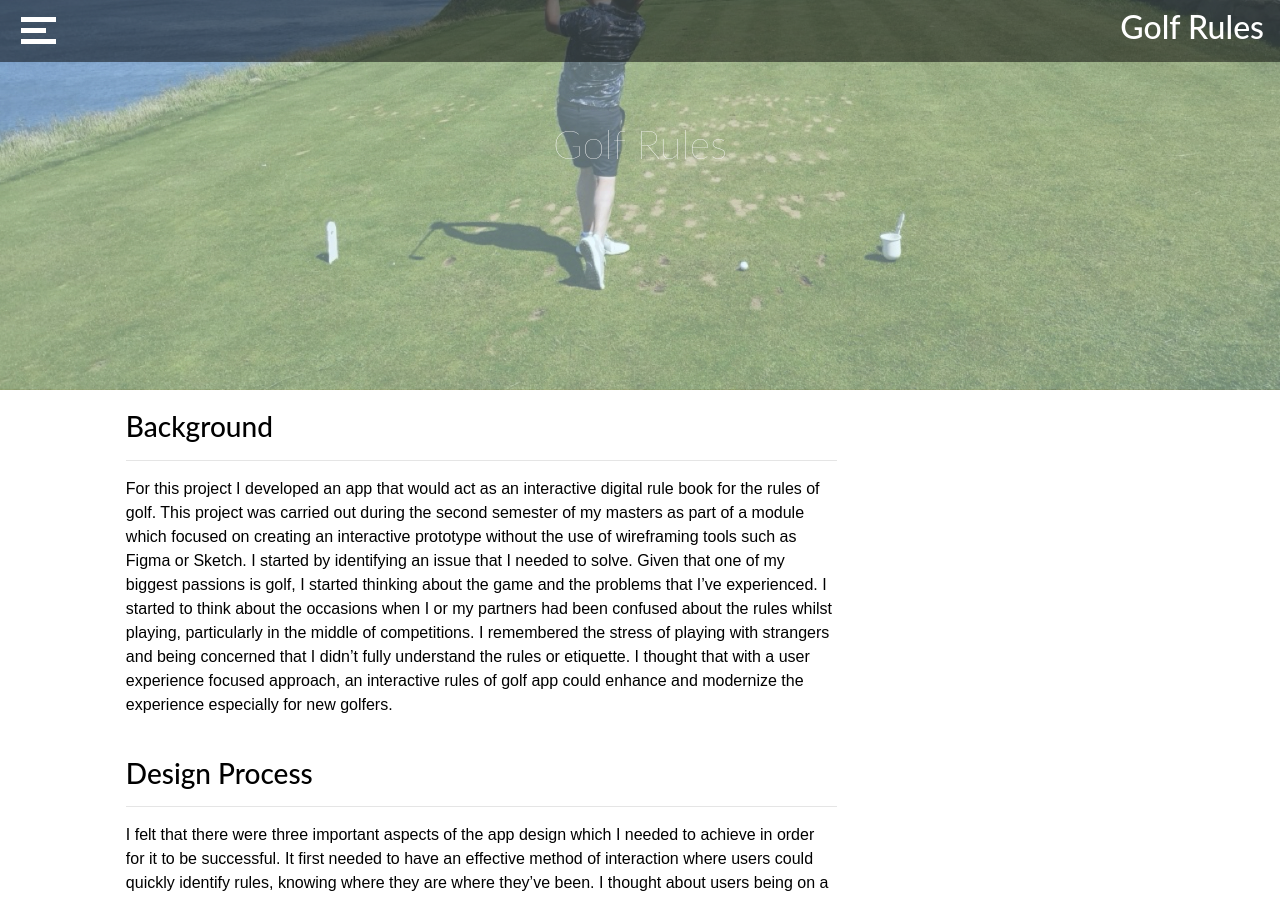
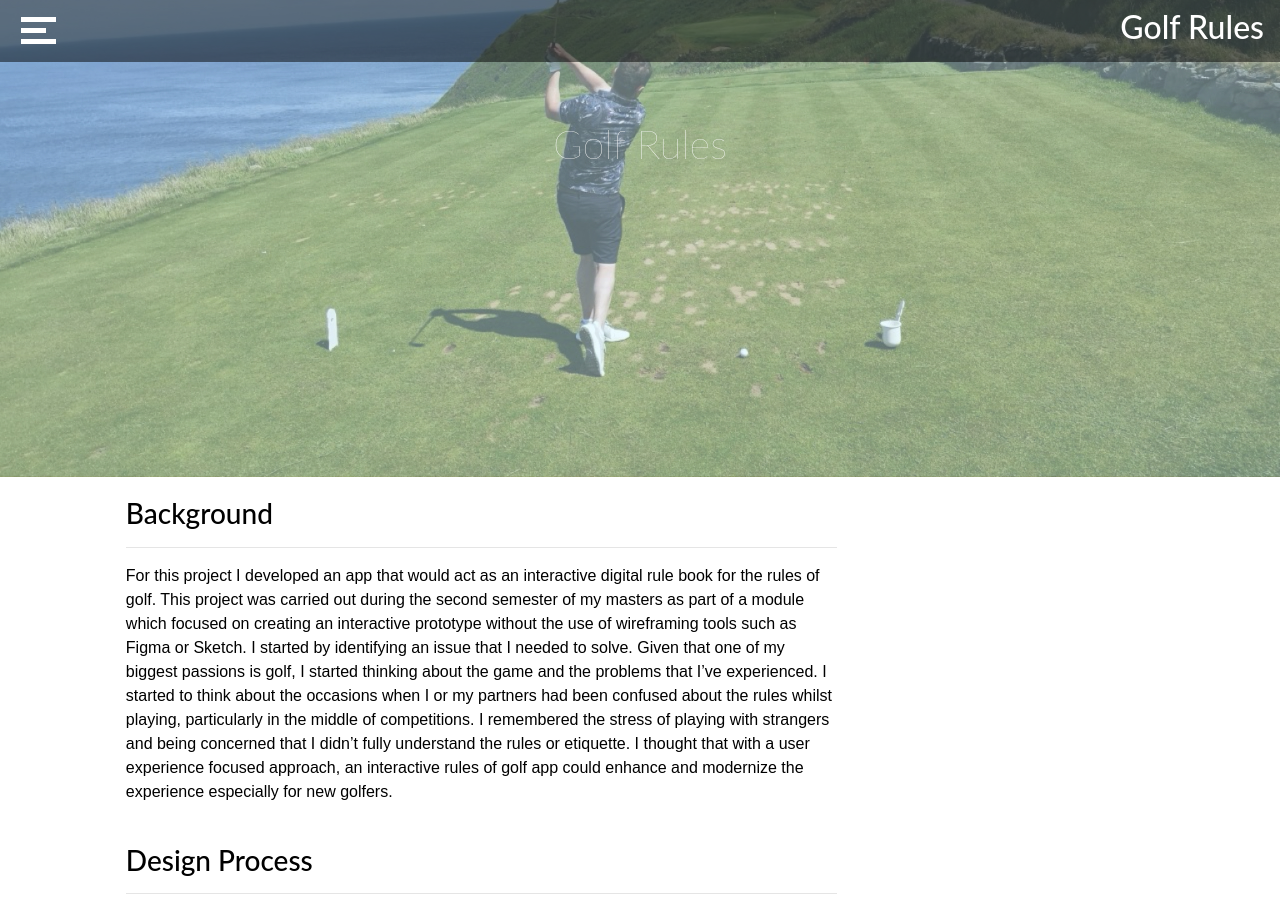
Before and after one commit to Tony8egan/www.TonesDesigns, a Jekyll site: the page built from GolfRules.markdown, in a window 1280 px wide and 900 px high. Built offline with Jekyll 4.4.1, drawn with Linux system fonts in a browser that asks for light colours; nearby versions of some CDN libraries.

Commit message:
Update GolfRules.html

```diff
--- a/_layouts/GolfRules.html
+++ b/_layouts/GolfRules.html
@@ -34,7 +34,7 @@
   background-position:center bottom;
   background-repeat: no-repeat;
   background-size: cover;
-  height: 390px;
+  height: 53vh;
         width:100%;
   background-image: url('/images/ROGApp/OldHeadCover.jpg');
 }
@@ -79,7 +79,7 @@
 
 
 
-          <div class="col-sm-12"  style="height: 390px;text-align: center; ">
+          <div class="col-sm-12"  style="height: 53vh;text-align: center; ">
             <div class="parallax">
             <br>
            <br>
```
